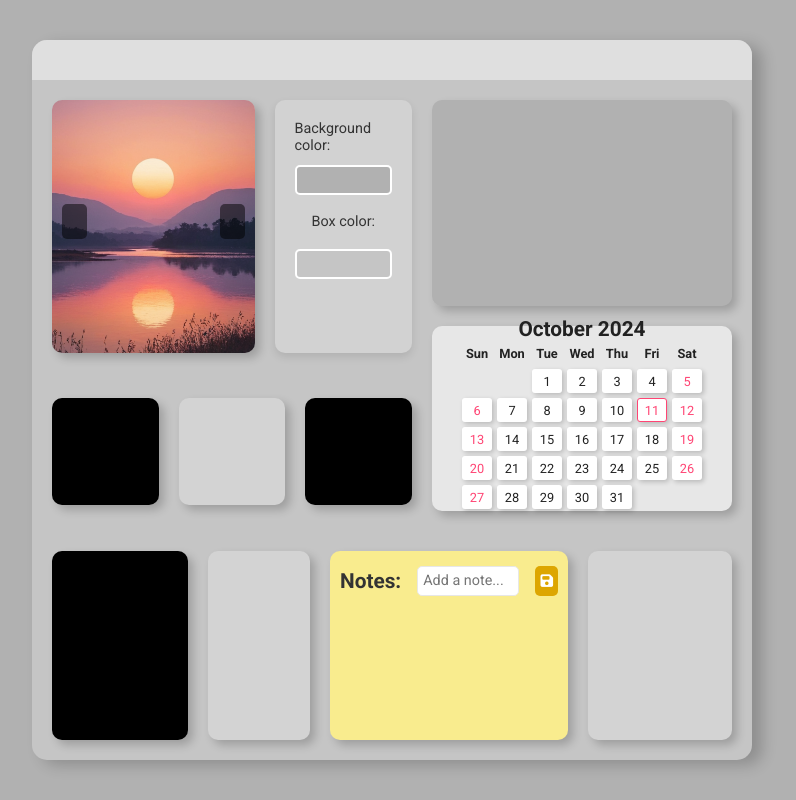
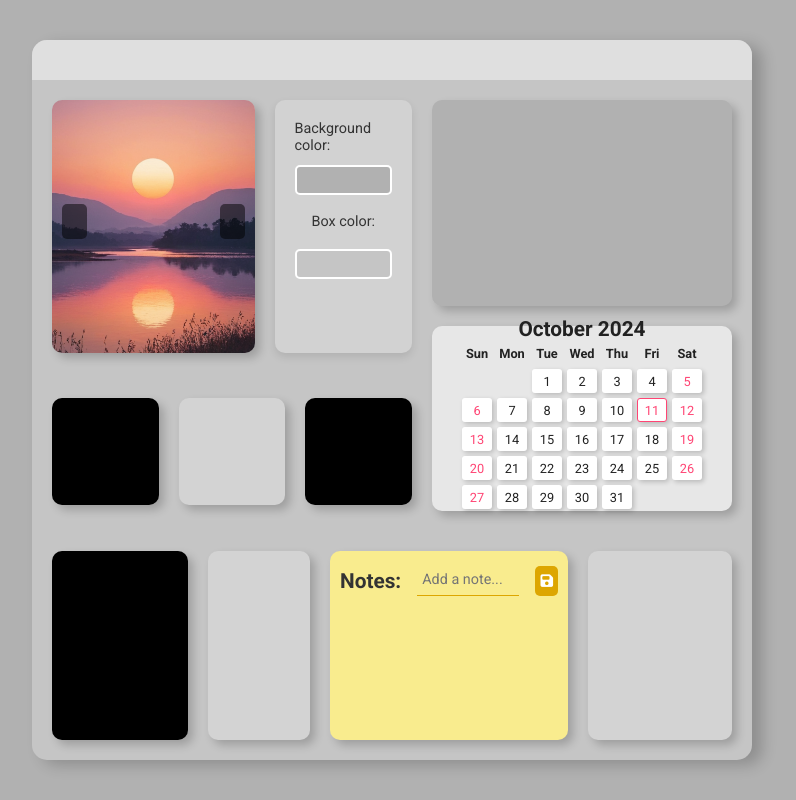
Before and after one commit to Rickd377/personal_interface, a plain HTML site: page index.html in a window 1280 px wide. Shown: the whole page, without its empty margins (248-1044 px from the left). Drawn offline with nearby package versions, Linux system fonts and the light colour scheme; some icons are missing.

Commit message:
note style fixes

```diff
--- a/styles/individual/_bottomwrapper.scss
+++ b/styles/individual/_bottomwrapper.scss
@@ -52,12 +52,13 @@
                 width: auto;
                 padding: 5px;
                 height: 30px;
-                border-radius: 5px;
                 resize: none;
                 font-size: 0.9rem;
                 overflow: hidden;
-                border: 1px solid $lightergray_color;
+                border: none;
+                border-bottom: 1px solid $amber_color;
                 outline: none;
+                background: transparent;
             }
 
             button {
```
Also changed, not shown: dist/css/style.css, 1 other file.
